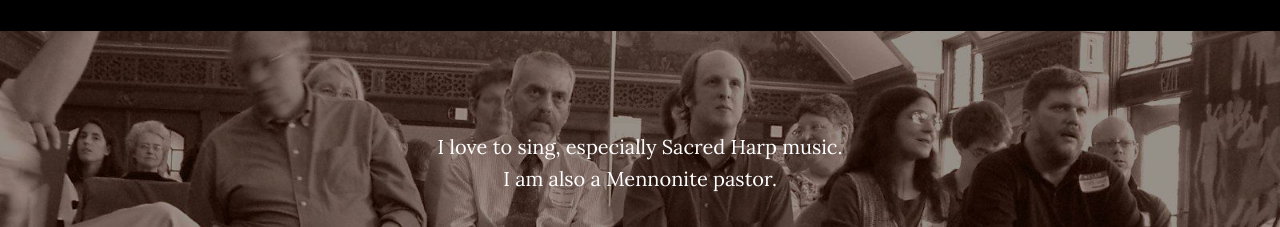
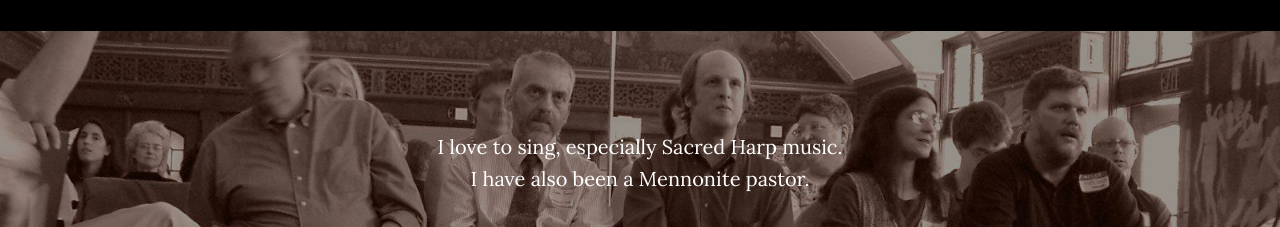
Before and after one commit to willf/willfitzgerald-org, a plain HTML site: page index.html in a window 1280 px wide. Shown: the part 1500-1727 px from the top of the page. Drawn offline with nearby package versions, Linux system fonts and the light colour scheme.

Commit message:
update pastoral state

```diff
--- a/index.html
+++ b/index.html
@@ -105,7 +105,7 @@
             <div class="container">
                 <div class="col-lg-8 col-lg-offset-2">
 
-                    <p>I love to sing, especially Sacred Harp music. <br />I am also a Mennonite pastor.</p>
+                    <p>I love to sing, especially Sacred Harp music. <br />I have also been a Mennonite pastor.</p>
                     <p>&nbsp;</p>
                     <a href="http://fasola.org" class="btn btn-default btn-lg">About Shape Note</a>
                     <a href="http://thirdway.org" class="btn btn-default btn-lg">About Mennonites</a>
```
Also changed, not shown: 1 other file.
